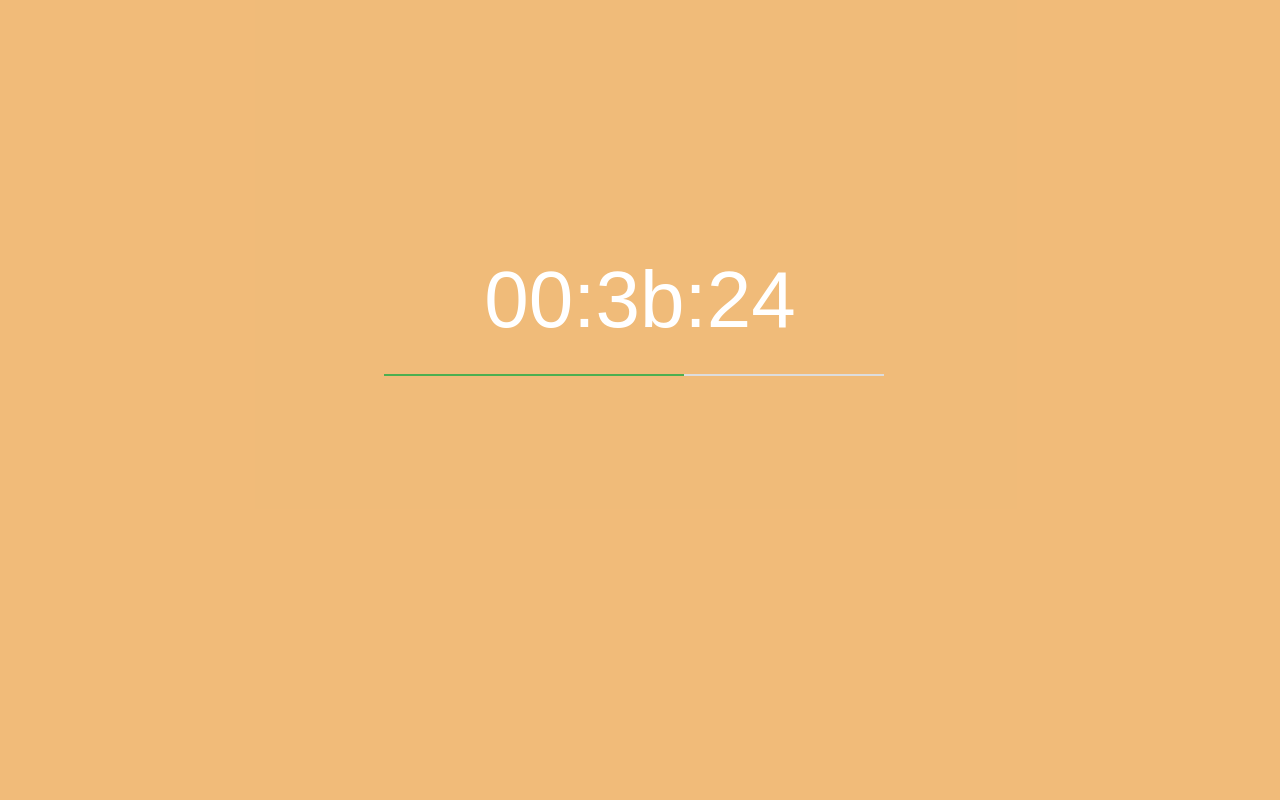
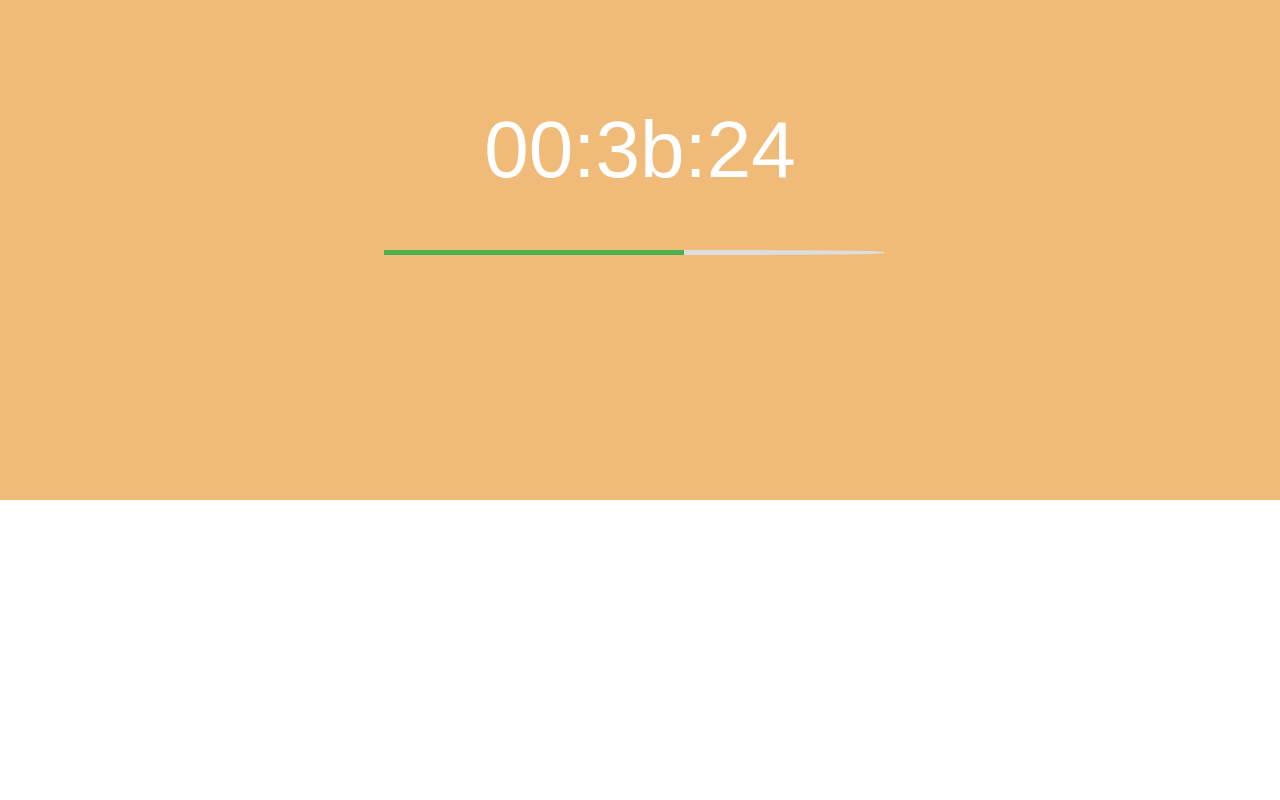
Before and after one commit to Absolutestunna/IY-2.15-Color-Clock, a plain HTML site: page index.html in a window 1280 px wide. Shown: the top 800 px of the page. Drawn offline with Linux system fonts and the light colour scheme.

Commit message:
updated ReadMe and made some syntax changes

```diff
--- a/main.js
+++ b/main.js
@@ -1,6 +1,6 @@
 var isHovering = false;
 var clockCol = document.querySelector('#clock');
-var hextime = 0;
+
 
 function displayTime() {
 
@@ -8,13 +8,7 @@ function displayTime() {
   var hours = currentTime.getHours();
   var minutes = currentTime.getMinutes();
   var seconds = currentTime.getSeconds();
-  console.log(currentTime);
-
-  var hexhour = ("0" + hours.toString(16)).slice(-2);
-  var hexmin = ("0" + minutes.toString(16)).slice(-2);
-  var hexsec = ("0" + seconds.toString(16)).slice(-2);
-  var col = ":"
-
+  // console.log(currentTime);
 
   if (seconds < 10) {
     seconds = "0" + seconds;
@@ -29,47 +23,41 @@ function displayTime() {
     document.getElementById('clock').textContent = hours + ":" + minutes + ":" + seconds;
     var color = document.querySelector('#clock');
 
-
     if(isHovering){
-      color.textContent = hexhour + col + hexmin + col + hexsec;
-      hextime = hours.toString(16) + minutes.toString(16) + seconds.toString(16);
-      console.log(hextime)
-
+    color.textContent = hours.toString(16) + ":" + minutes.toString(16) + ":" + seconds.toString(16);
   }
-
 
 }
 function check() {
   var widthSel = document.querySelector("#myBar");
+  console.log(widthSel);
   var currentTime = new Date();
   var seconds = currentTime.getSeconds();
   var counter = 0;
 
+    if (counter == 100){
+      widthSel.style.width;
+    } else {
+      counter = (seconds/60)*100;
+      widthSel.style.width = counter + '%';
 
-    if (counter == 100){
-      widthSel.style.width = 0;
-    } else {
-      counter = Math.floor((seconds/60)*100);
-      console.log("counter is: ", counter)
-      widthSel.style.width = counter + '%';
 
   }
 }
 
 function trackMouseOn() {
-  console.log('backgroundColor');
+  // console.log('backgroundColor');
   isHovering = true;
   var background = document.querySelector('#clock');
   background.style.backgroundColor = "rgba(231, 142, 32, 0.6)";
 }
 
 function trackMouseOff() {
-  console.log('mouseleave');
+  // console.log('mouseleave');
   isHovering = false;
   var background = document.querySelector('#clock');
   background.style.backgroundColor = "rgba(234, 110, 203, 0.6)";
 }
-
 
 clockCol.addEventListener('mouseenter', trackMouseOn);
 clockCol.addEventListener('mouseleave', trackMouseOff);
@@ -77,4 +65,3 @@ clockCol.addEventListener('mouseleave', trackMouseOff);
 displayTime();
 setInterval(displayTime, 1000);
 setInterval(check, 1000);
-// setInterval(changeBackgroundColor, 1000)
--- a/styles.css
+++ b/styles.css
@@ -3,7 +3,7 @@ body {
   padding: 0;
 }
 #clock {
-  height: 1024px;
+  height: 500px;
   width: cover;
   color: white;
   margin: 0;
@@ -12,21 +12,20 @@ body {
   line-height: 300px;
   font-family: "Andale Mono", sans-serif;
   font-size: 80px;
-  padding-top: 150px;
 }
 #myProgress {
   width: 500px;
-  height: 1.5px;
+  height: 5px;
   position: relative;
   background-color: #ddd;
-  top: -800px;
+  top: -250px;
   left: 30%;
   right: 25%;
-  border-radius: 7%;
+  border-radius: 35%;
 }
 #myBar {
   background-color: #4CAF50;
   width: 100px;
-  height: 1.5px;
+  height: 5px;
   position: absolute;
 }
```
Also changed, not shown: index.html (+0 -1 lines), 1 other file.
